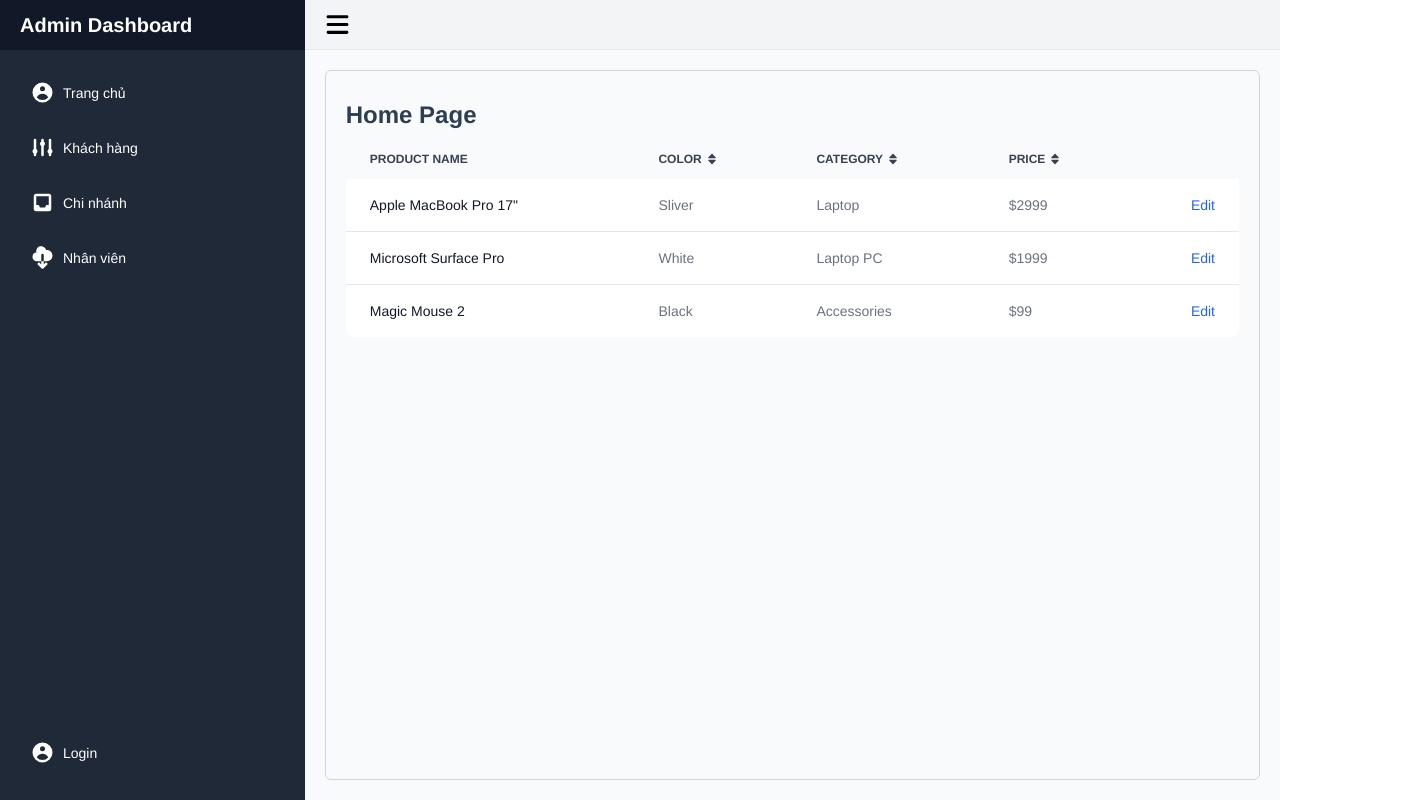
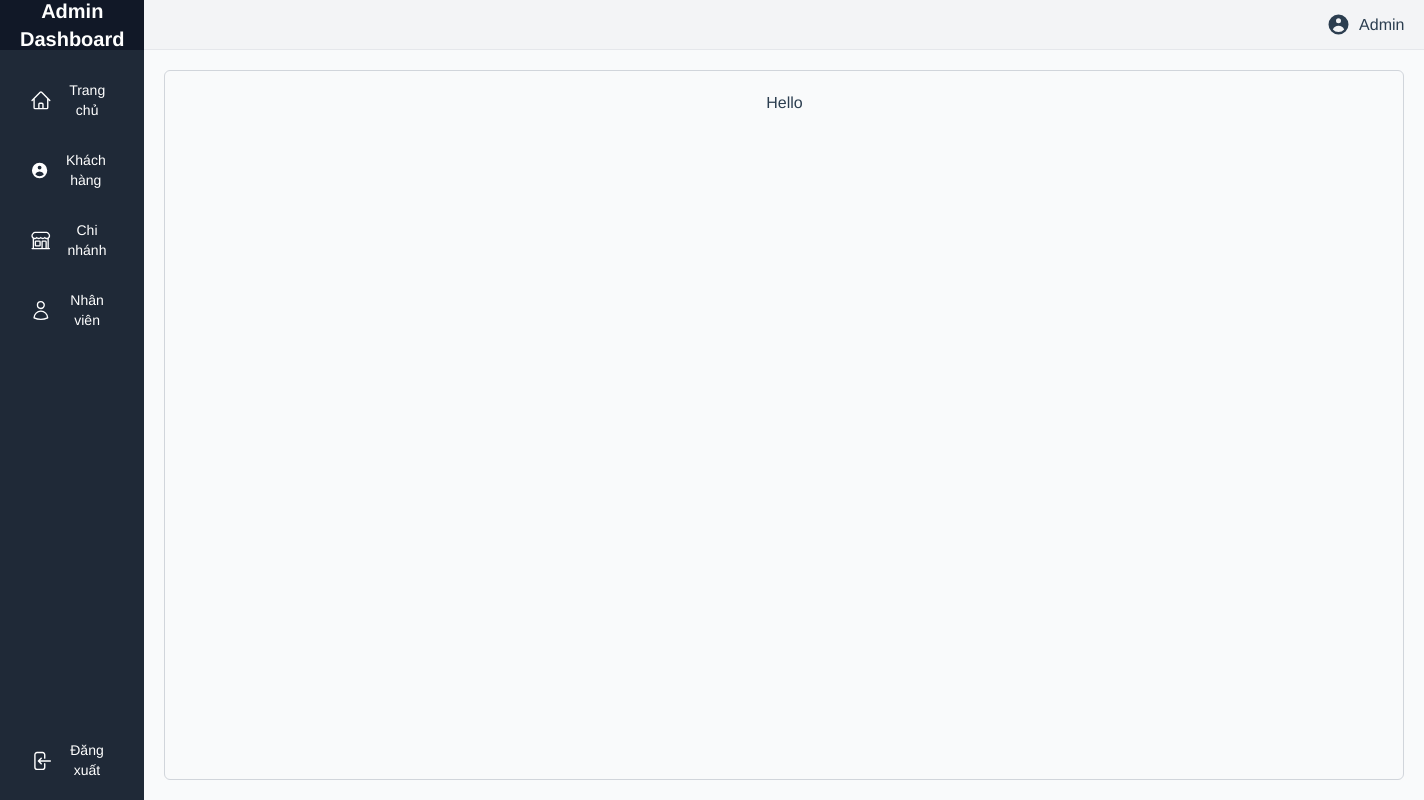
Before and after one commit to khartist/coffeeadmin, a Vue app in the folder client/: page /home in a window 1280 px wide. Shown: the whole page, 1424 px wide, since content can reach past the window. Built offline with nearby package versions, Linux system fonts and the light colour scheme.

Commit message:
update FE

```diff
--- a/client/src/router/index.js
+++ b/client/src/router/index.js
@@ -10,8 +10,17 @@ const router = createRouter({
     history: createWebHistory(import.meta.env.BASE_URL),
     routes: [
         {
+            path: '/',
+            redirect: '/login'
+        },
+        {
+            path: '/login',
+            name: 'login',
+            component: LoginView
+        },
+        {
             name: 'Navigation',
-            path: '/',
+            path: '/navigation',
             component: Navigation,
             children: [
                {
@@ -35,11 +44,6 @@ const router = createRouter({
                 component:EmployeesView
               }
             ]
-        },
-        {
-            path: '/login',
-            name:'login',
-            component: LoginView
         }
     ]
 })
--- a/client/src/views/BranchView.vue
+++ b/client/src/views/BranchView.vue
@@ -1,3 +1,3 @@
 <template>
-    <div>Branch View</div>
+    <div>Tính năng sắp mở</div>
 </template>
--- a/client/src/views/EmployeesView.vue
+++ b/client/src/views/EmployeesView.vue
@@ -1,3 +1,3 @@
 <template>
-    <div>Employee View</div>
+    <div>Tính năng sắp mở</div>
 </template>
--- a/client/src/views/HomeView.vue
+++ b/client/src/views/HomeView.vue
@@ -1,98 +1,6 @@
 <template>
     <div>
-      <h3 class="text-2xl font-bold text-left py-2">Home Page</h3>
-      <div class="overflow-x-auto relative  sm:rounded-lg">
-        <table class="w-full text-sm text-left text-gray-500 dark:text-gray-400">
-          <thead class="text-xs text-gray-700 uppercase bg-gray-50 dark:bg-gray-700 dark:text-gray-400">
-            <tr>
-              <th scope="col" class="py-3 px-6">
-                Product name
-              </th>
-              <th scope="col" class="py-3 px-6">
-                <div class="flex items-center">
-                  Color
-                  <a href="#"><svg xmlns="http://www.w3.org/2000/svg" class="ml-1 w-3 h-3" aria-hidden="true" fill="currentColor" viewBox="0 0 320 512">
-                      <path d="M27.66 224h264.7c24.6 0 36.89-29.78 19.54-47.12l-132.3-136.8c-5.406-5.406-12.47-8.107-19.53-8.107c-7.055 0-14.09 2.701-19.45 8.107L8.119 176.9C-9.229 194.2 3.055 224 27.66 224zM292.3 288H27.66c-24.6 0-36.89 29.77-19.54 47.12l132.5 136.8C145.9 477.3 152.1 480 160 480c7.053 0 14.12-2.703 19.53-8.109l132.3-136.8C329.2 317.8 316.9 288 292.3 288z"></path>
-                    </svg></a>
-                </div>
-              </th>
-              <th scope="col" class="py-3 px-6">
-                <div class="flex items-center">
-                  Category
-                  <a href="#"><svg xmlns="http://www.w3.org/2000/svg" class="ml-1 w-3 h-3" aria-hidden="true" fill="currentColor" viewBox="0 0 320 512">
-                      <path d="M27.66 224h264.7c24.6 0 36.89-29.78 19.54-47.12l-132.3-136.8c-5.406-5.406-12.47-8.107-19.53-8.107c-7.055 0-14.09 2.701-19.45 8.107L8.119 176.9C-9.229 194.2 3.055 224 27.66 224zM292.3 288H27.66c-24.6 0-36.89 29.77-19.54 47.12l132.5 136.8C145.9 477.3 152.1 480 160 480c7.053 0 14.12-2.703 19.53-8.109l132.3-136.8C329.2 317.8 316.9 288 292.3 288z"></path>
-                    </svg></a>
-                </div>
-              </th>
-              <th scope="col" class="py-3 px-6">
-                <div class="flex items-center">
-                  Price
-                  <a href="#"><svg xmlns="http://www.w3.org/2000/svg" class="ml-1 w-3 h-3" aria-hidden="true" fill="currentColor" viewBox="0 0 320 512">
-                      <path d="M27.66 224h264.7c24.6 0 36.89-29.78 19.54-47.12l-132.3-136.8c-5.406-5.406-12.47-8.107-19.53-8.107c-7.055 0-14.09 2.701-19.45 8.107L8.119 176.9C-9.229 194.2 3.055 224 27.66 224zM292.3 288H27.66c-24.6 0-36.89 29.77-19.54 47.12l132.5 136.8C145.9 477.3 152.1 480 160 480c7.053 0 14.12-2.703 19.53-8.109l132.3-136.8C329.2 317.8 316.9 288 292.3 288z"></path>
-                    </svg></a>
-                </div>
-              </th>
-              <th scope="col" class="py-3 px-6">
-                <span class="sr-only">Edit</span>
-              </th>
-            </tr>
-          </thead>
-          <tbody>
-            <tr class="bg-white border-b dark:bg-gray-800 dark:border-gray-700">
-              <th scope="row" class="py-4 px-6 font-medium text-gray-900 whitespace-nowrap dark:text-white">
-                Apple MacBook Pro 17"
-              </th>
-              <td class="py-4 px-6">
-                Sliver
-              </td>
-              <td class="py-4 px-6">
-                Laptop
-              </td>
-              <td class="py-4 px-6">
-                $2999
-              </td>
-              <td class="py-4 px-6 text-right">
-                <a href="#" class="font-medium text-blue-600 dark:text-blue-500 hover:underline">Edit</a>
-              </td>
-            </tr>
-            <tr class="bg-white border-b dark:bg-gray-800 dark:border-gray-700">
-              <th scope="row" class="py-4 px-6 font-medium text-gray-900 whitespace-nowrap dark:text-white">
-                Microsoft Surface Pro
-              </th>
-              <td class="py-4 px-6">
-                White
-              </td>
-              <td class="py-4 px-6">
-                Laptop PC
-              </td>
-              <td class="py-4 px-6">
-                $1999
-              </td>
-              <td class="py-4 px-6 text-right">
-                <a href="#" class="font-medium text-blue-600 dark:text-blue-500 hover:underline">Edit</a>
-              </td>
-            </tr>
-            <tr class="bg-white dark:bg-gray-800">
-              <th scope="row" class="py-4 px-6 font-medium text-gray-900 whitespace-nowrap dark:text-white">
-                Magic Mouse 2
-              </th>
-              <td class="py-4 px-6">
-                Black
-              </td>
-              <td class="py-4 px-6">
-                Accessories
-              </td>
-              <td class="py-4 px-6">
-                $99
-              </td>
-              <td class="py-4 px-6 text-right">
-                <a href="#" class="font-medium text-blue-600 dark:text-blue-500 hover:underline">Edit</a>
-              </td>
-            </tr>
-          </tbody>
-        </table>
-      </div>
-
+        Hello
     </div>
   </template>
 
--- a/client/src/views/LoginView.vue
+++ b/client/src/views/LoginView.vue
@@ -1,4 +1,4 @@
-<template>
+<!-- <template>
     <div class="">
       <div class="bg-gray-200 p-4 grid place-items: center">
         <a class="text-red-900 text-center">Đắng Coffee</a>
@@ -19,32 +19,54 @@
               <i class="bx bx-lock"></i>
             </div>
             <div class="grid place-items:center">
-                <button @click = "verify" type="button" class="rounded-md my-1 py-2 px-4 text-red-900 bg-blue-500">Login</button>
+                <button type="submit" class="rounded-md my-1 py-2 px-4 text-red-900 bg-blue-500">Login</button>
             </div>
           </div>
         </form>
       </div>
     </div>
+</template> -->
+
+<template>
+  <div class="min-h-screen flex items-center justify-center bg-gray-200">
+    <div class="bg-white p-8 rounded shadow-md w-96">
+      <h2 class="text-2xl font-bold mb-4 text-gray-800">Đắng Cafe</h2>
+      <p class="text-sm text-gray-600 mb-4">Chào mừng bạn quay lại!</p>
+      <form @submit.prevent="login">
+        <div class="mb-4">
+          <label for="username" class="block text-sm font-medium text-gray-600 mb-2">Tên đăng nhập:</label>
+          <input v-model="username" type="text" id="username" name="username" class="w-full border p-2 rounded focus:outline-none focus:border-blue-500">
+        </div>
+
+        <div class="mb-4">
+          <label for="password" class="block text-sm font-medium text-gray-600 mb-2">Mật khẩu:</label>
+          <input v-model="password" type="password" id="password" name="password" class="w-full border p-2 rounded focus:outline-none focus:border-blue-500">
+        </div>
+
+        <button type="submit" class="bg-blue-500 text-white p-2 rounded hover:bg-blue-600 focus:outline-none focus:shadow-outline-blue active:bg-blue-800">
+          Đăng nhập
+        </button>
+      </form>
+    </div>
+  </div>
 </template>
 
 <script>
-    export default {
-        data() {
-            return {
-                uName: "",
-                pwd: ""
-            }
-        },
-        methods: {
-            verify() {
-                alert(uName+" asjkdbaskjdaskjdak" + pwd)
-                if (this.uName ==="sManager" && this.pwd ==="sManager") {
-                    //this.$router.push({name: 'home'});
-                    alert("success!");
-                } else {
-                    alert('Wrong username or password');
-                }
-            }
-        }
-    }
+export default {
+  data() {
+    return {
+      username: '',
+      password: '',
+    };
+  },
+  methods: {
+    login() {
+      if (this.username === 'admin' && this.password === 'admin') {
+        this.$router.push({ path: '/home' });
+      } else {
+        alert('Đăng nhập thất bại! Vui lòng kiểm tra lại thông tin đăng nhập.');
+      }
+    },
+  },
+};
 </script>
--- a/client/src/views/master/navigation.vue
+++ b/client/src/views/master/navigation.vue
@@ -11,26 +11,26 @@
         <div class="flex flex-col justify-between h-full px-[20px] space-y-[10px]">
           <div class=" flex flex-col justify-between space-y-[10px]">
             <router-link to="/home" class="inline-flex relative items-center py-[10px] px-[10px] w-full text-sm font-medium rounded-md border-gray-200 hover:bg-gray-200 hover:text-gray-800  transition duration-400 ease-in-out">
-              <svg aria-hidden="true" class="mr-2 w-[25px] h-[25px] fill-current" fill="currentColor" viewBox="0 0 20 20" xmlns="http://www.w3.org/2000/svg">
-                <path fill-rule="evenodd" d="M18 10a8 8 0 11-16 0 8 8 0 0116 0zm-6-3a2 2 0 11-4 0 2 2 0 014 0zm-2 4a5 5 0 00-4.546 2.916A5.986 5.986 0 0010 16a5.986 5.986 0 004.546-2.084A5 5 0 0010 11z" clip-rule="evenodd"></path>
+              <svg aria-hidden="true" xmlns="http://www.w3.org/2000/svg" fill="none" viewBox="0 0 24 24" stroke-width="1.5" stroke="currentColor" class="mr-2 w-[25px] h-[25px]">
+                <path stroke-linecap="round" stroke-linejoin="round" d="M2.25 12l8.954-8.955c.44-.439 1.152-.439 1.591 0L21.75 12M4.5 9.75v10.125c0 .621.504 1.125 1.125 1.125H9.75v-4.875c0-.621.504-1.125 1.125-1.125h2.25c.621 0 1.125.504 1.125 1.125V21h4.125c.621 0 1.125-.504 1.125-1.125V9.75M8.25 21h8.25" />
               </svg>
               Trang chủ
             </router-link>
             <router-link to="/customer" class="inline-flex relative items-center py-[10px] px-[10px] w-full text-sm font-medium rounded-md border-gray-200 hover:bg-gray-300  hover:text-gray-800 transition duration-400 ease-in-out">
               <svg aria-hidden="true" class="mr-2 w-[25px] h-[25px] fill-current" fill="currentColor" viewBox="0 0 20 20" xmlns="http://www.w3.org/2000/svg">
-                <path d="M5 4a1 1 0 00-2 0v7.268a2 2 0 000 3.464V16a1 1 0 102 0v-1.268a2 2 0 000-3.464V4zM11 4a1 1 0 10-2 0v1.268a2 2 0 000 3.464V16a1 1 0 102 0V8.732a2 2 0 000-3.464V4zM16 3a1 1 0 011 1v7.268a2 2 0 010 3.464V16a1 1 0 11-2 0v-1.268a2 2 0 010-3.464V4a1 1 0 011-1z"></path>
+                <path fill-rule="evenodd" d="M18 10a8 8 0 11-16 0 8 8 0 0116 0zm-6-3a2 2 0 11-4 0 2 2 0 014 0zm-2 4a5 5 0 00-4.546 2.916A5.986 5.986 0 0010 16a5.986 5.986 0 004.546-2.084A5 5 0 0010 11z" clip-rule="evenodd"></path>
               </svg>
               Khách hàng
             </router-link>
             <router-link to="/branches" class="inline-flex relative items-center py-[10px] px-[10px] w-full text-sm font-medium rounded-md border-gray-200 hover:bg-gray-300  hover:text-gray-800 transition duration-400 ease-in-out">
-              <svg aria-hidden="true" class="mr-2 w-[25px] h-[25px] fill-current" fill="currentColor" viewBox="0 0 20 20" xmlns="http://www.w3.org/2000/svg">
-                <path fill-rule="evenodd" d="M5 3a2 2 0 00-2 2v10a2 2 0 002 2h10a2 2 0 002-2V5a2 2 0 00-2-2H5zm0 2h10v7h-2l-1 2H8l-1-2H5V5z" clip-rule="evenodd"></path>
+              <svg xmlns="http://www.w3.org/2000/svg" fill="none" viewBox="0 0 24 24" stroke-width="1.5" stroke="currentColor" class="mr-2 w-[25px] h-[25px]">
+                <path stroke-linecap="round" stroke-linejoin="round" d="M13.5 21v-7.5a.75.75 0 01.75-.75h3a.75.75 0 01.75.75V21m-4.5 0H2.36m11.14 0H18m0 0h3.64m-1.39 0V9.349m-16.5 11.65V9.35m0 0a3.001 3.001 0 003.75-.615A2.993 2.993 0 009.75 9.75c.896 0 1.7-.393 2.25-1.016a2.993 2.993 0 002.25 1.016c.896 0 1.7-.393 2.25-1.016a3.001 3.001 0 003.75.614m-16.5 0a3.004 3.004 0 01-.621-4.72L4.318 3.44A1.5 1.5 0 015.378 3h13.243a1.5 1.5 0 011.06.44l1.19 1.189a3 3 0 01-.621 4.72m-13.5 8.65h3.75a.75.75 0 00.75-.75V13.5a.75.75 0 00-.75-.75H6.75a.75.75 0 00-.75.75v3.75c0 .415.336.75.75.75z" />
               </svg>
               Chi nhánh
             </router-link>
             <router-link to="/employees" class="inline-flex relative items-center py-[10px] px-[10px] w-full text-sm font-medium rounded-md rounded-b-lg hover:bg-gray-300  hover:text-gray-800 transition duration-400 ease-in-out">
-              <svg aria-hidden="true" class="mr-2 w-[25px] h-[25px] fill-current" fill="currentColor" viewBox="0 0 20 20" xmlns="http://www.w3.org/2000/svg">
-                <path fill-rule="evenodd" d="M2 9.5A3.5 3.5 0 005.5 13H9v2.586l-1.293-1.293a1 1 0 00-1.414 1.414l3 3a1 1 0 001.414 0l3-3a1 1 0 00-1.414-1.414L11 15.586V13h2.5a4.5 4.5 0 10-.616-8.958 4.002 4.002 0 10-7.753 1.977A3.5 3.5 0 002 9.5zm9 3.5H9V8a1 1 0 012 0v5z" clip-rule="evenodd"></path>
+              <svg xmlns="http://www.w3.org/2000/svg" fill="none" viewBox="0 0 24 24" stroke-width="1.5" stroke="currentColor" class="mr-2 w-[25px] h-[25px]">
+                <path stroke-linecap="round" stroke-linejoin="round" d="M15.75 6a3.75 3.75 0 11-7.5 0 3.75 3.75 0 017.5 0zM4.501 20.118a7.5 7.5 0 0114.998 0A17.933 17.933 0 0112 21.75c-2.676 0-5.216-.584-7.499-1.632z" />
               </svg>
               Nhân viên
             </router-link>
@@ -39,10 +39,14 @@
           <div class="h-[50px]">
             <div>
               <router-link to="/login" class="inline-flex relative items-center py-[10px] px-[10px] w-full text-sm font-medium rounded-md border-gray-200 hover:bg-gray-300 hover:text-gray-800  transition duration-400 ease-in-out">
-                <svg aria-hidden="true" class="mr-2 w-[25px] h-[25px] fill-current" fill="currentColor" viewBox="0 0 20 20" xmlns="http://www.w3.org/2000/svg">
-                  <path fill-rule="evenodd" d="M18 10a8 8 0 11-16 0 8 8 0 0116 0zm-6-3a2 2 0 11-4 0 2 2 0 014 0zm-2 4a5 5 0 00-4.546 2.916A5.986 5.986 0 0010 16a5.986 5.986 0 004.546-2.084A5 5 0 0010 11z" clip-rule="evenodd"></path>
+                <!-- <svg aria-hidden="true" class="mr-2 w-[25px] h-[25px] fill-current" fill="currentColor" viewBox="0 0 20 20" xmlns="http://www.w3.org/2000/svg">
+                  <path fill-rule="evenodd" d="M15.75 9V5.25A2.25 2.25 0 0013.5 3h-6a2.25 2.25 0 00-2.25 2.25v13.5A2.25 2.25 0 007.5 21h6a2.25 2.25 0 002.25-2.25V15M12 9l-3 3m0 0l3 3m-3-3h12.75" clip-rule="evenodd"></path>
+                </svg> -->
+
+                <svg xmlns="http://www.w3.org/2000/svg" fill="none" viewBox="0 0 23 23" stroke-width="1.5" stroke="currentColor" class="mr-2 w-[25px] h-[25px]">
+                  <path stroke-linecap="round" stroke-linejoin="round" d="M15.75 9V5.25A2.25 2.25 0 0013.5 3h-6a2.25 2.25 0 00-2.25 2.25v13.5A2.25 2.25 0 007.5 21h6a2.25 2.25 0 002.25-2.25V15M12 9l-3 3m0 0l3 3m-3-3h12.75" />
                 </svg>
-                Login
+                Đăng xuất
               </router-link>
             </div>
           </div>
@@ -51,13 +55,14 @@
     </div>
     <div class="w-full h-full bg-gray-400">
       <div class="h-[50px] bg-gray-100 flex items-center shadow-sm px-[20px] w-full py-[10px] z-10 border-b ">
-        <!-- Hambuger menu -->
-        <div class="cursor-pointer w-[30px]" @click="toggleSideBar">
-          <svg xmlns="http://www.w3.org/2000/svg" viewBox="0 0 448 512" class=" w-[25px] h-[25px]">
-            <!--! Font Awesome Pro 6.2.0 by @fontawesome - https://fontawesome.com License - https://fontawesome.com/license (Commercial License) Copyright 2022 Fonticons, Inc. -->
-            <path d="M0 96C0 78.3 14.3 64 32 64H416c17.7 0 32 14.3 32 32s-14.3 32-32 32H32C14.3 128 0 113.7 0 96zM0 256c0-17.7 14.3-32 32-32H416c17.7 0 32 14.3 32 32s-14.3 32-32 32H32c-17.7 0-32-14.3-32-32zM448 416c0 17.7-14.3 32-32 32H32c-17.7 0-32-14.3-32-32s14.3-32 32-32H416c17.7 0 32 14.3 32 32z" />
-          </svg>
-        </div>
+        <div class="w-[1550px] ">
+            <div class="flex items-center justify-end space-x-4">
+                <svg aria-hidden="true" class="mr-2 w-[25px] h-[25px] fill-current" fill="currentColor" viewBox="0 0 20 20" xmlns="http://www.w3.org/2000/svg">
+                  <path fill-rule="evenodd" d="M18 10a8 8 0 11-16 0 8 8 0 0116 0zm-6-3a2 2 0 11-4 0 2 2 0 014 0zm-2 4a5 5 0 00-4.546 2.916A5.986 5.986 0 0010 16a5.986 5.986 0 004.546-2.084A5 5 0 0010 11z" clip-rule="evenodd"></path>
+                </svg>
+                Admin
+            </div>
+          </div>
       </div>
       <div class="h-[calc(100vh-50px)] bg-gray-50 p-[20px]">
         <div class="border border-gray-300 rounded-md p-[20px] h-full">
@@ -81,11 +86,6 @@ export default {
     toggleSideBar() {
       this.showSide = !this.showSide
 
-    },
-    // toggle user
-    toggleDrop() {
-      this.showDropDown = !this.showDropDown
-
     }
   }
 
```
Also changed, not shown: client/src/views/CustomerView.vue (+86 -2 lines).
